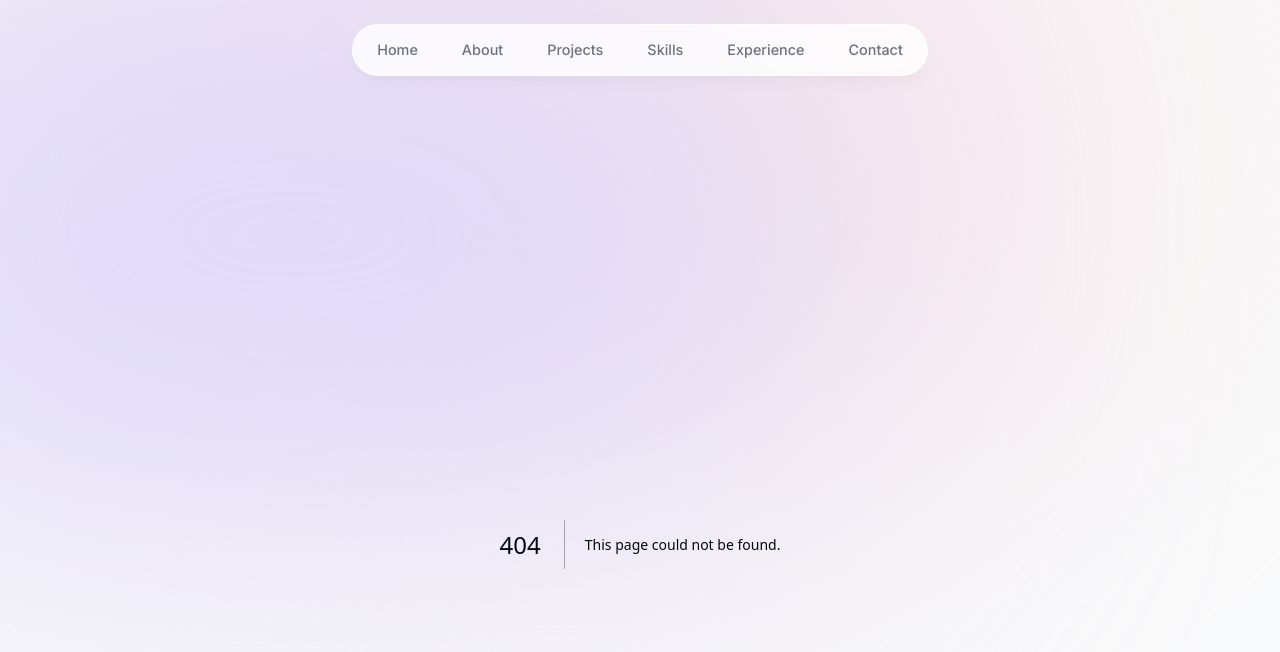
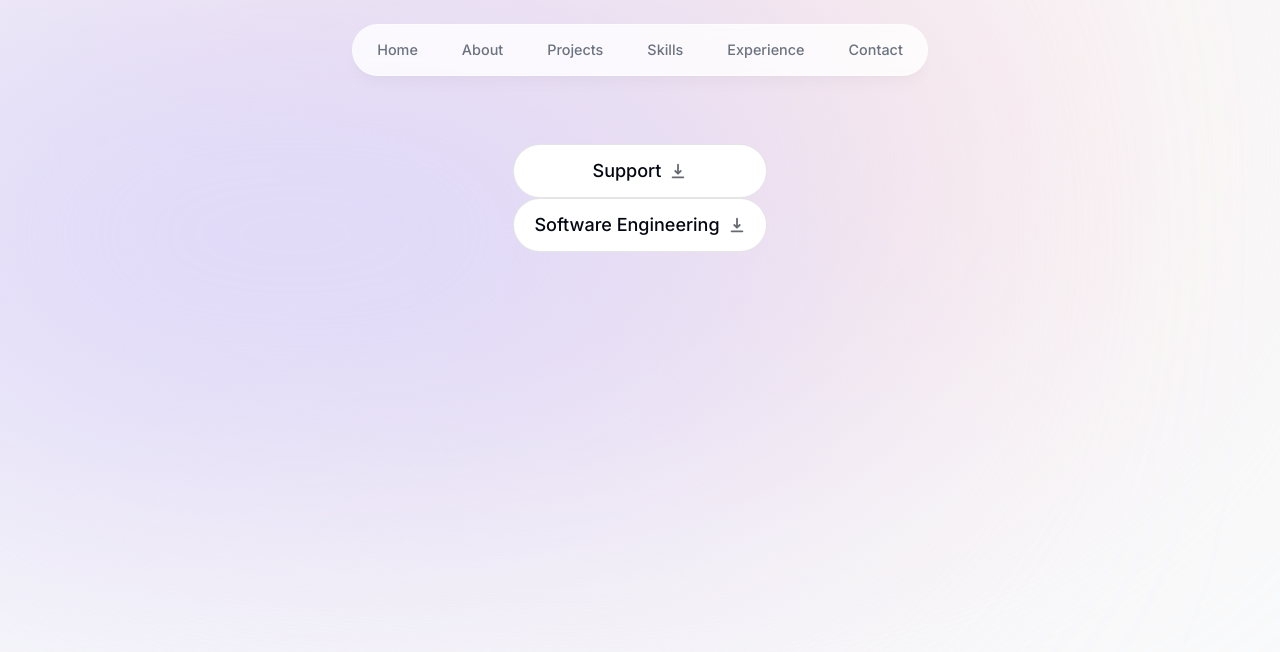
Before and after one commit to jake-edwards1/Portfolio, a Next.js app: page /files in a window 1280 px wide. Before the commit this address had no page. Shown: the top 652 px of the page. Built offline with nearby package versions, Linux system fonts and the light colour scheme.

Commit message:
added files page

```diff
--- /dev/null
+++ b/app/files/page.tsx
@@ -0,0 +1,9 @@
+import Files from "@/components/files";
+
+export default function Home() {
+  return (
+    <main className="flex flex-col items-center px-4">
+      <Files />
+    </main>
+  )
+}
--- /dev/null
+++ b/components/files.tsx
@@ -0,0 +1,31 @@
+'use client'
+
+import React from 'react'
+import { motion } from 'framer-motion'
+import { HiDownload } from 'react-icons/hi'
+
+export default function Files() {
+  return (
+    <section className='mb-28 max-w-[50rem] sm:mb-0'>
+        <motion.div
+            className='text-lg font-medium'
+            initial={{ opacity: 0, y: 100 }}
+            animate={{ opacity: 1, y: 0 }}
+            transition={{ delay: 0.1 }}
+        >
+            <a
+                className='group bg-white px-5 py-3 flex items-center justify-center gap-2 rounded-full outline-none focus:scale-105 hover:scale-105 active:scale-100 transition border border-black/10'
+                href='/jake_edwards_resume.jpg' download
+            >
+                Support <HiDownload className='opacity-60 group-hover:translate-y-1 transition cursor-pointer'/>
+            </a>
+            <a
+                className='group bg-white px-5 py-3 flex items-center justify-center gap-2 rounded-full outline-none focus:scale-105 hover:scale-105 active:scale-100 transition border border-black/10'
+                href='/je_resume.pdf' download
+            >
+                Software Engineering <HiDownload className='opacity-60 group-hover:translate-y-1 transition cursor-pointer'/>
+            </a>
+        </motion.div>
+    </section>
+  )
+}
--- a/components/intro.tsx
+++ b/components/intro.tsx
@@ -68,7 +68,7 @@ export default function Intro() {
 
             <a
                 className='group bg-white px-7 py-3 flex items-center gap-2 rounded-full outline-none focus:scale-105 hover:scale-105 active:scale-100 transition border border-black/10'
-                href='/jake_edwards_resume.pdf' download
+                href='/jake_edwards_resume.jpg' download
             >
                 Download Resume <HiDownload className='opacity-60 group-hover:translate-y-1 transition cursor-pointer'/>
             </a>
```
Also changed, not shown: public/jake_edwards_resume.jpg (added), 1 other file (tests, documents, lock files or other folders).
